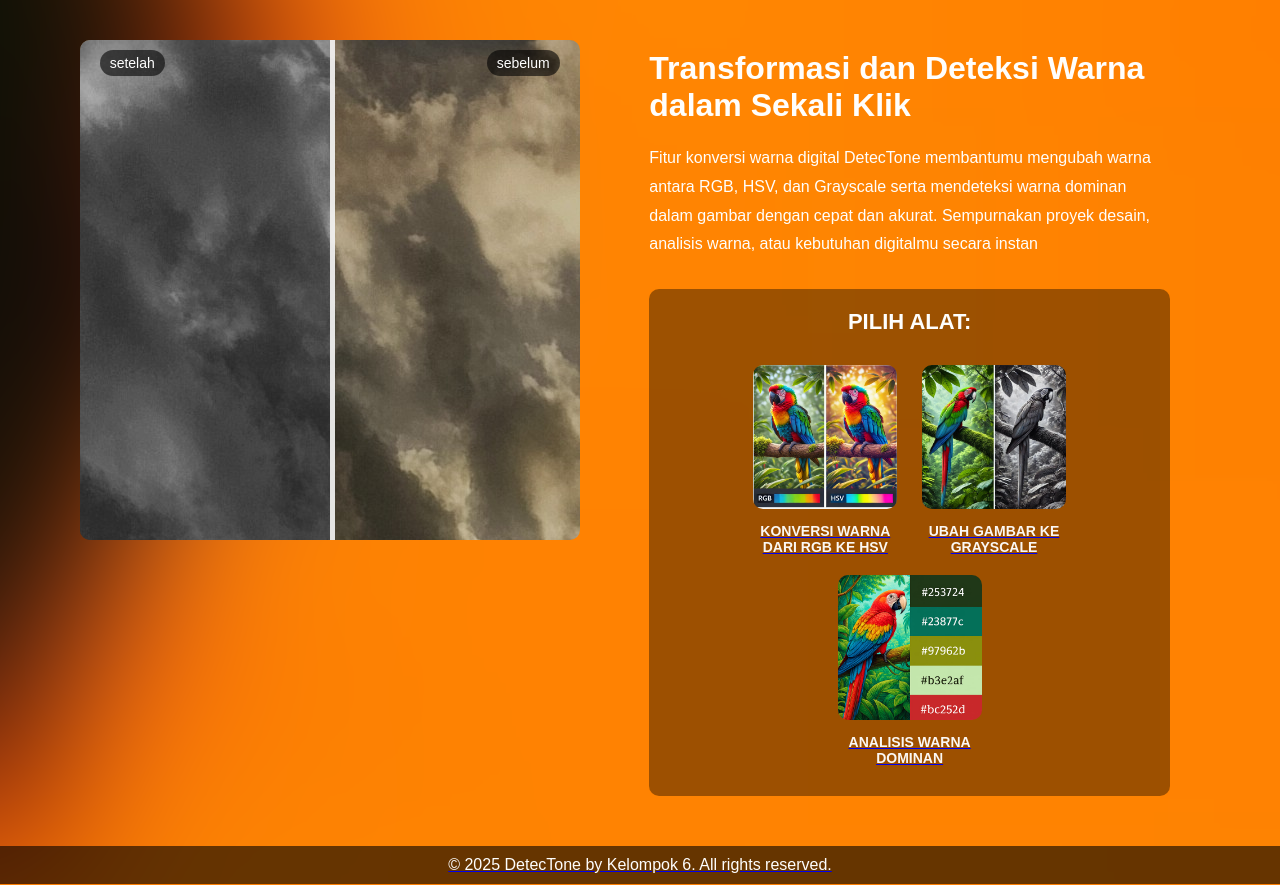
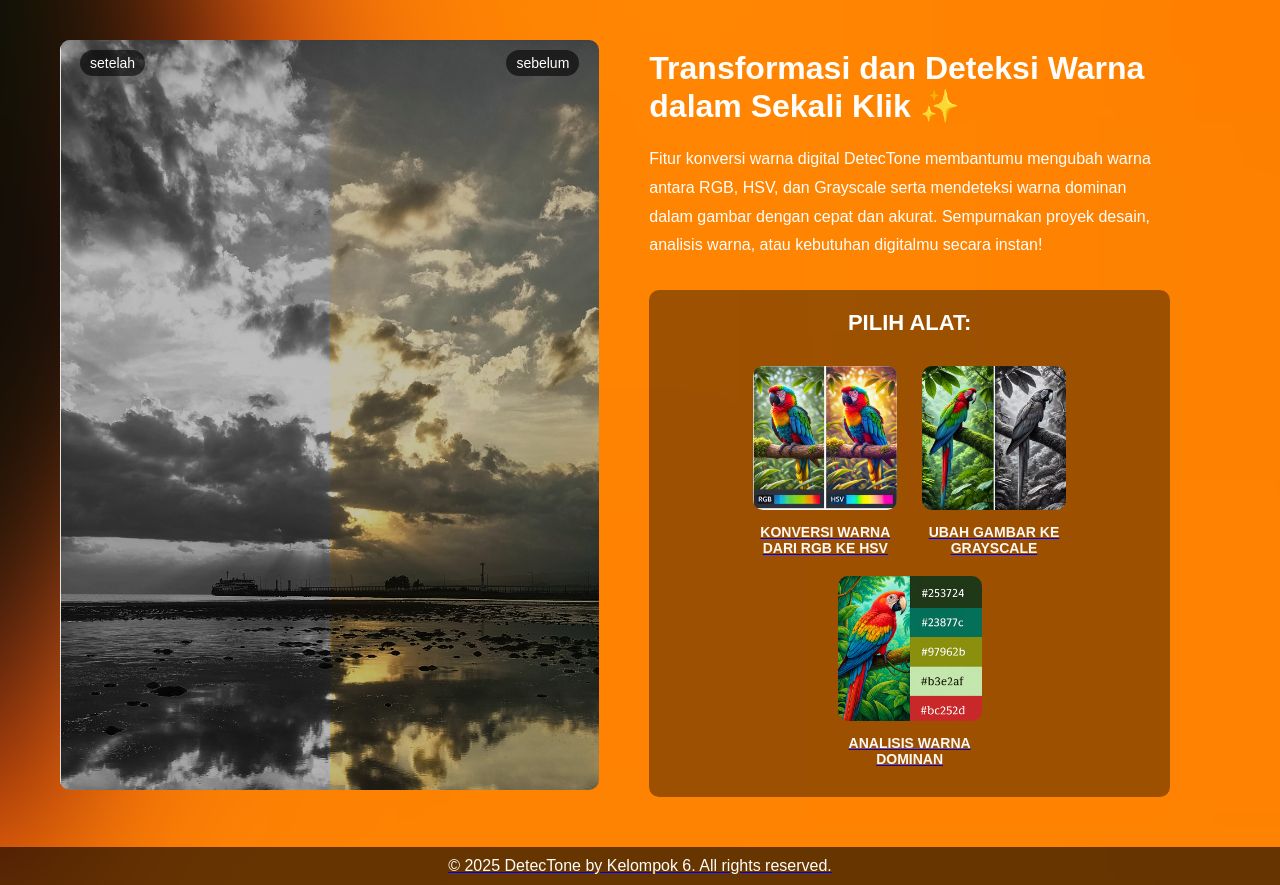
Before and after one commit to prasdionaditya/ilkom-23-citra-kelompok-6, a Flask app: page / in a window 1280 px wide. Shown: the part 79-964 px from the top of the page. Run offline with Flask 3, Linux system fonts and the light colour scheme.

Commit message:
refactor HTML structure and update logo image for improved branding

```diff
--- a/app/static/css/style.css
+++ b/app/static/css/style.css
@@ -75,44 +75,38 @@
   /* Split image */
 .split-image-container {
     width: 50%;
-    display: flex;
-    justify-content: center;
-    align-items: center;
+    height: auto;
+}
+
+.split-image-container .img {
+    width: 550px;
+    height: auto;
 }
 
 .split-image {
     width: 100%;
-    height: 500px;
-    object-fit: contain;
+    height: 750px;
     position: relative;
-    max-width: 500px;
     overflow: hidden;
     border-radius: 10px;
+
 }
 
 .img-wrapper {
     position: absolute;
-    top: 0;
-    left: 0;
-    height: auto;
-    width: 100%;
     overflow: hidden;
+
 }
 
 .img-before-wrapper {
     width: 50%;
-    z-index: 2;
 }
 
 .slider-handle {
     position: absolute;
-    top: 0;
-    left: 50%;
-    width: 5px;
+    width: 1px;
     height: 100%;
     background-color: #f5f4f4e8;
-    z-index: 3;
-    cursor: ew-resize;
 }
 
 .label-before,
@@ -243,14 +237,12 @@
     align-items: center;
     justify-content: center;
     background-color: rgba(255, 255, 255, 0.915);
-    background-image: linear-gradient(45deg, #d9d9d9 25%, transparent 25%, transparent 75%, #d9d9d9 75%, #d9d9d9),
-        linear-gradient(45deg, #d9d9d9 25%, transparent 25%, transparent 75%, #d9d9d9 75%, #d9d9d9);
     background-size: 20px 20px;
     background-position: 0 0, 10px 10px;
     border: 2px solid #71797E;
     border-radius: 10px;
     padding: 20px;
-    height: 250px;
+    height: 300px;
     width: 100%;
     box-shadow: 0 4px 6px rgba(0, 0, 0, 0.1);
     text-align: center;
@@ -265,8 +257,6 @@
     align-items: center;
     justify-content: center;
     background-color: rgba(255, 255, 255, 0.9);
-    background-image: linear-gradient(45deg, #d9d9d9 25%, transparent 25%, transparent 75%, #d9d9d9 75%, #d9d9d9),
-        linear-gradient(45deg, #d9d9d9 25%, transparent 25%, transparent 75%, #d9d9d9 75%, #d9d9d9);
     background-size: 20px 20px;
     background-position: 0 0, 10px 10px;
     border: 2px solid #71797E;
--- a/app/templates/index.html
+++ b/app/templates/index.html
@@ -1,11 +1,14 @@
 <!DOCTYPE html>
 <html lang="id">
+
     <head>
         <meta charset="UTF-8">
         <meta name="viewport" content="width=device-width, initial-scale=1.0">
-    <title>DetecTone - Deteksi Warna</title>
+        <title>DetecTone</title>
         <link rel="stylesheet" href="{{ url_for('static', filename='css/style.css') }}">
+        <link rel="icon" href="static/foto/logo.png" type="image/png">
     </head>
+
     <body>
         <div class="background"></div>
         <header>
@@ -35,8 +38,8 @@
             </div>
 
             <div class="content">
-            <h1>Transformasi dan Deteksi Warna dalam <b>Sekali Klik</b></h1>
-            <p>Fitur konversi warna digital DetecTone membantumu mengubah warna antara RGB, HSV, dan Grayscale serta mendeteksi warna dominan dalam gambar dengan cepat dan akurat. Sempurnakan proyek desain, analisis warna, atau kebutuhan digitalmu secara instan</p>
+                <h1>Transformasi dan Deteksi Warna dalam <b>Sekali Klik ✨</b></h1>
+                <p>Fitur konversi warna digital DetecTone membantumu mengubah warna antara RGB, HSV, dan Grayscale serta mendeteksi warna dominan dalam gambar dengan cepat dan akurat. Sempurnakan proyek desain, analisis warna, atau kebutuhan digitalmu secara instan!</p>
 
                 <div class="tools">
                     <h2>PILIH ALAT:</h2>
@@ -65,6 +68,8 @@
             <p>© 2025 DetecTone by Kelompok 6. All rights reserved.</p>
         </footer>
 
+    </body>
+
     <script src="{{ url_for('static', filename='JavaScript/script.js') }}"></script>
-</body>
+
     </html>
```
Also changed, not shown: app/static/foto/logo.png (added). Lines whose indentation alone changed are shown as unchanged.
